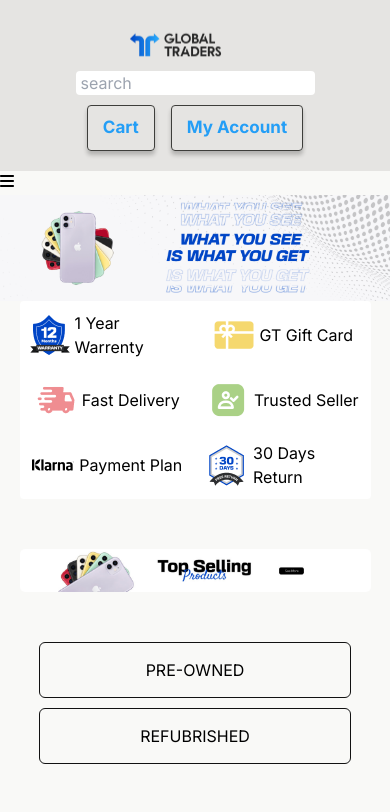
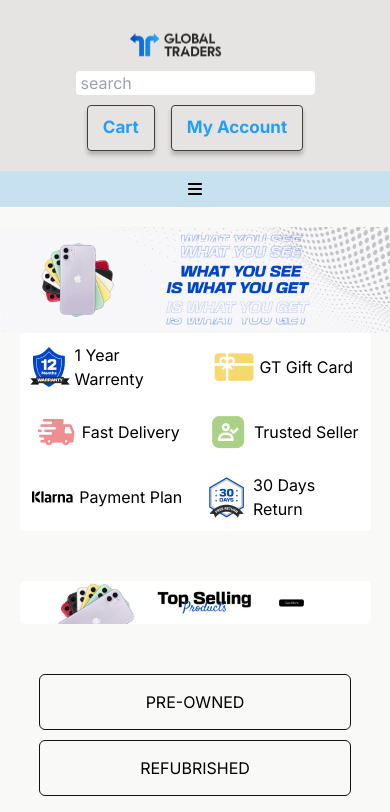
Before and after one commit to SEG-Antor/gt-front-end-next.js, a Next.js app: page / in a window 390 px wide. Shown: the top 812 px of the page. Built offline with nearby package versions, Linux system fonts and the light colour scheme.

Commit message:
navbar done

```diff
--- a/components/HeaderComponent.css
+++ b/components/HeaderComponent.css
@@ -39,6 +39,10 @@
     margin-right: 0;
 }
 
+#navBtn{
+    display: none;
+}
+
 nav{
     background: rgba(0, 132, 214, 0.2);
     padding: 15px;
@@ -55,6 +59,10 @@
 }
 
 @media screen and (max-width:550px) {
+    header{
+        margin-bottom: 20px;
+    }
+
     .headerDiv{
         flex-direction: column;
         padding:20px 5px;
@@ -84,5 +92,16 @@
         display: none;
     }
 
+    #navBtn{
+        display: block;
+        background-color: red;
+        width: 100%;
+        padding: 10px;
+
+        display: flex;
+        justify-content: center;
+        background-color: rgba(0, 132, 214, 0.2);
+    }
+
 
 }
--- a/components/HeaderComponent.js
+++ b/components/HeaderComponent.js
@@ -1,8 +1,14 @@
-import React from 'react'
+import React, { useState } from 'react'
 import Link from 'next/link'
 import "./HeaderComponent.css"
 
 const HeaderComponent = () => {
+  const [visible, setVisible] = useState(false)
+
+  function handleNav(){
+    setVisible(prev => !prev)
+  }
+
   return (
     <header>
       <div className='headerDiv'>
@@ -18,7 +24,10 @@
 
       </div>
 
-      <nav>
+
+      <button onClick={handleNav} id='navBtn'><svg xmlns="http://www.w3.org/2000/svg" height="1em" viewBox="0 0 448 512"><path d="M0 96C0 78.3 14.3 64 32 64H416c17.7 0 32 14.3 32 32s-14.3 32-32 32H32C14.3 128 0 113.7 0 96zM0 256c0-17.7 14.3-32 32-32H416c17.7 0 32 14.3 32 32s-14.3 32-32 32H32c-17.7 0-32-14.3-32-32zM448 416c0 17.7-14.3 32-32 32H32c-17.7 0-32-14.3-32-32s14.3-32 32-32H416c17.7 0 32 14.3 32 32z"/></svg></button>
+
+      <nav style={visible ? {display: "flex"} : {}}>
         <Link href="pre-owned">PRE-OWNED</Link>
         <Link href="refubrished">REFUBRISHED</Link>
         <Link href=" whole-sale">WHOLESLE</Link>
@@ -27,7 +36,6 @@
         <Link href="offer">OFFER</Link>
       </nav>
 
-      <button><svg xmlns="http://www.w3.org/2000/svg" height="1em" viewBox="0 0 448 512"><path d="M0 96C0 78.3 14.3 64 32 64H416c17.7 0 32 14.3 32 32s-14.3 32-32 32H32C14.3 128 0 113.7 0 96zM0 256c0-17.7 14.3-32 32-32H416c17.7 0 32 14.3 32 32s-14.3 32-32 32H32c-17.7 0-32-14.3-32-32zM448 416c0 17.7-14.3 32-32 32H32c-17.7 0-32-14.3-32-32s14.3-32 32-32H416c17.7 0 32 14.3 32 32z"/></svg></button>
 
     </header>
   )
```
